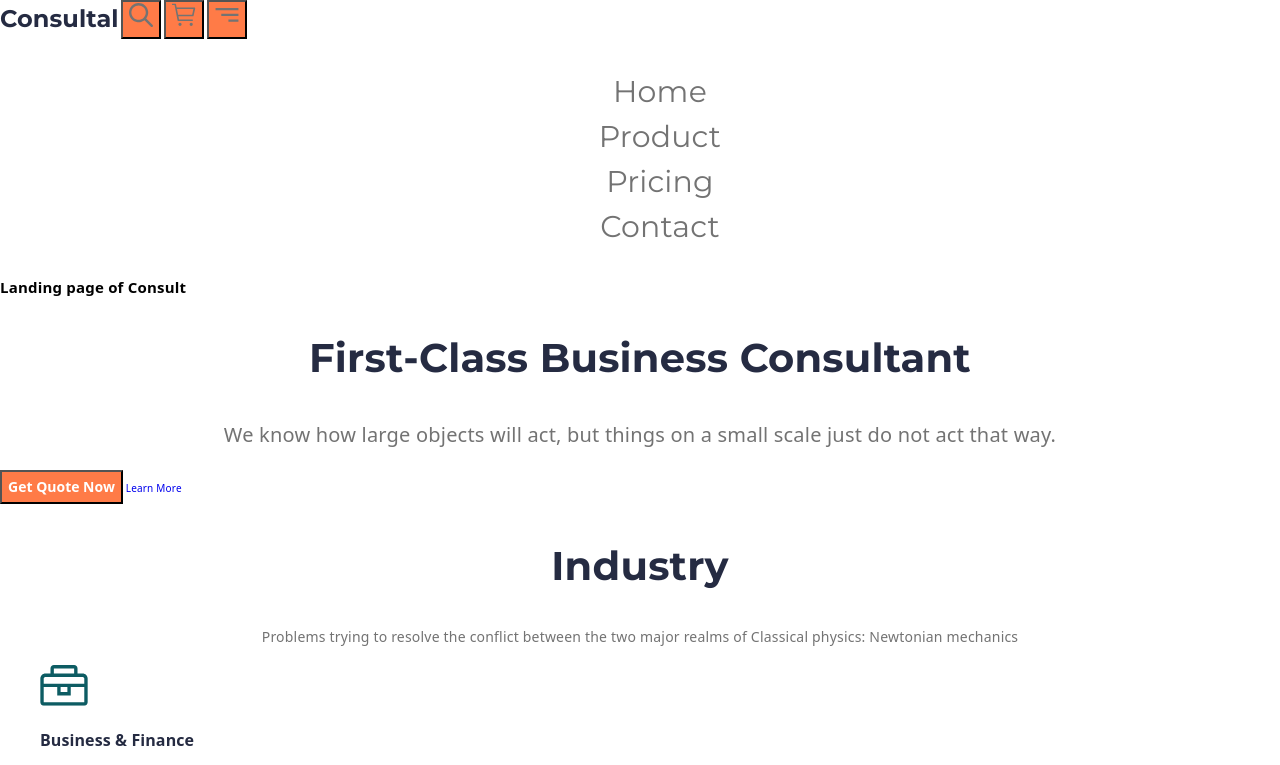
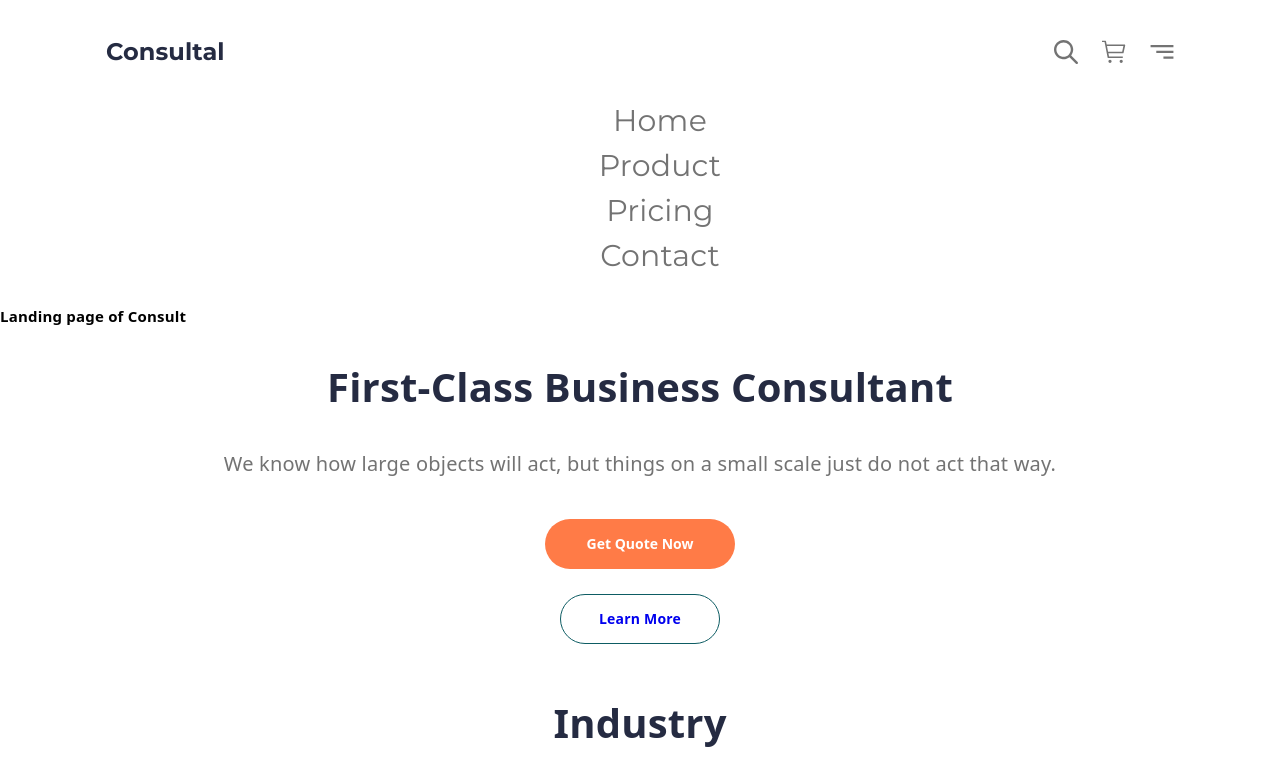
Before and after one commit to Qweaper/sapr-web, a plain HTML site: page index.html in a window 1280 px wide. Shown: the top 765 px of the page. Drawn offline with Linux system fonts and the light colour scheme.

Commit message:
Added header and 1st section block&flex CSS

```diff
--- a/css/style.css
+++ b/css/style.css
@@ -12,13 +12,23 @@
     --button-border-radius: 5px;
     --footer-text-colot: #ffffff;
     letter-spacing: 0.02rem;
+    box-sizing: border-box;
 }
+
+/* *, ::after ::before {
+    box-sizing: inherit; используется для перерассчёта формы и размера элементов
+} */
+
+*{
+    box-sizing: inherit;
+}
+
 
 h2 {
     font-size: 4rem;
     line-height: 5.7rem;
     color: var(--headers-color);
-    font-family: 'Montserrat', sans-serif;  /* почему не наследуюется шрифт? */
+    /* font-family: 'Montserrat', sans-serif; */
     font-weight: 700;
     text-align: center;
 }
@@ -65,28 +75,56 @@ input {
     font-weight: 600;
 }
 
-
 footer {
     background-color: var(--headers-color);
 }
 
+
+
+.wrapper {
+    max-width: 1100px;
+    margin-left: auto;
+    margin-right: auto;
+    padding-left: 16px;
+    padding-right: 16px;
+
+}
+
+.header-nav{
+    display: flex;
+    gap: 24px;
+    margin-top: auto;
+    margin-bottom: auto;
+    align-items: center;
+
+}
+
+.header{
+    padding-top: 36px;
+}
+
 /* не уверен в реализации */
-/* .header-button {
+.header-button {
     padding: 0;
     border: none;
-    font: inherit;
-    color: inherit;
     background-color: transparent;
-} */
+    max-height: 24px;
+}
+
+.section-default-bgrnd{
+    background-color: var(--background-color);
+}
 
 .header-brend-link {
     font-size: 2.4rem;
-    line-height: 3.2rem;
+    line-height: 3.2rem; /*указывать в % или коэфф. Рассчитывается как line-height/font-size*/
     font-family: 'Montserrat', sans-serif;
     font-weight: 700;
     color: var(--headers-color);
     text-decoration: none;
-    letter-spacing: 0.01rem; /* как лучше делать? абсолютное значение или в ремах*/
+    letter-spacing: 0.01rem; /*лучше проверить всё это */
+
+    margin-right: auto;
 }
 
 .header-nav-ul {
@@ -101,6 +139,7 @@ footer {
 .header-nav-ul-text {
     text-decoration: none;
     color: var(--paragraph-color);
+    margin-bottom: 30px;
 }
 
 .main-brend-slogan {
@@ -181,3 +220,46 @@ footer {
     line-height: 2.8rem;
     color: #fff;
 }
+
+
+#button-orange-get-now{
+    display: flex;
+    border: none;
+    border-radius: 37px;
+    height: 50px;
+    width: 190px;
+
+    font-size: 1.4rem;
+    line-height: 2.8rem;
+    font-weight: 700;
+
+    align-items: center;
+    justify-content: center;
+    vertical-align: middle;
+
+    margin-top: 40px;
+    margin-left: auto;
+    margin-right: auto;
+    padding: 10px 36px;
+}
+
+#link-learn-more{
+    display: flex;
+
+    width: 160px;
+    height: 50px;
+    border: 1px solid #0D5C63;
+    border-radius: 37px;
+
+    align-items: center;
+    justify-content: center;
+    vertical-align: middle;
+
+    font-size: 1.4rem;
+    font-weight: 700;
+    text-decoration: none;
+
+    margin: 25px auto 50px;
+
+
+}
--- a/index.html
+++ b/index.html
@@ -10,11 +10,14 @@
 </head>
 <body>
 
-  <header>
+  <header class="header">
+    <div class="wrapper header-nav">
       <a href="#" class="header-brend-link">Consultal</a>
       <button class="header-button"><img src="./img/icn_search.svg" alt="Search" width="24" height="24"></button>
       <button class="header-button"><img src="./img/icn_shopping_cart.svg" alt="Cart List" width="24" height="24"></button>
       <button class="header-button"><img src="./img/icn_menu.svg" alt="Menu" width="24" height="24"></button>
+    </div>
+
       <nav>
         <ul class="header-nav-ul">
           <li><a href="#" class="header-nav-ul-text">Home</a></li>
@@ -23,6 +26,7 @@
           <li><a href="#" class="header-nav-ul-text">Contact</a></li>
         </ul>
       </nav>
+
   </header>
 
   <main>
@@ -30,8 +34,8 @@
       <h1>Landing page of Consult</h1>
       <h2>First-Class Business Consultant</h2>
       <p class="main-brend-slogan">We know how large objects will act, but things on a small scale just do not act that way.</p>
-      <button>Get Quote Now</button>
-      <a href="#">Learn More</a>
+      <button id="button-orange-get-now" >Get Quote Now</button>
+      <a href="#" id="link-learn-more">Learn More</a>
     </section>
     <section>
       <h2>Industry</h2>
```
Lines whose indentation alone changed are shown as unchanged.
